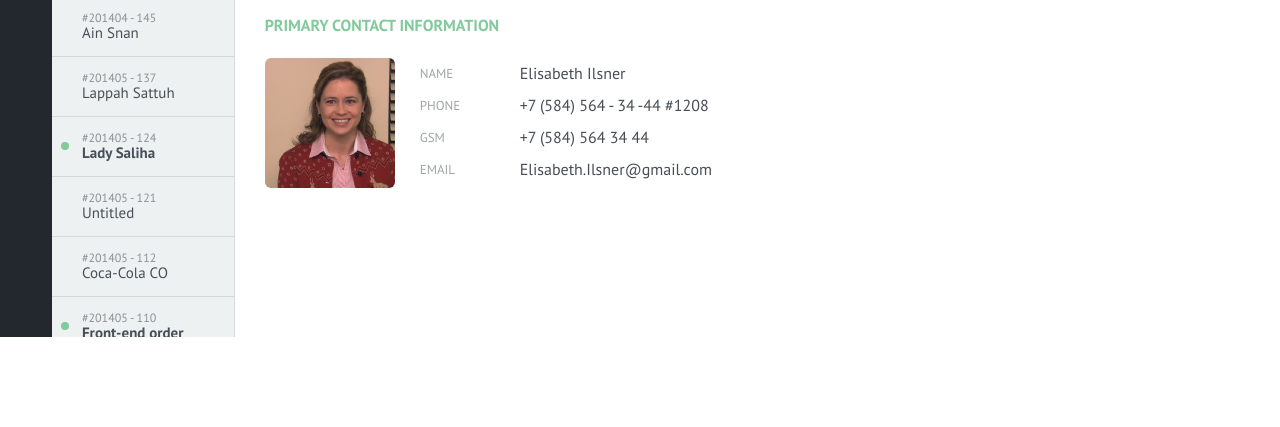
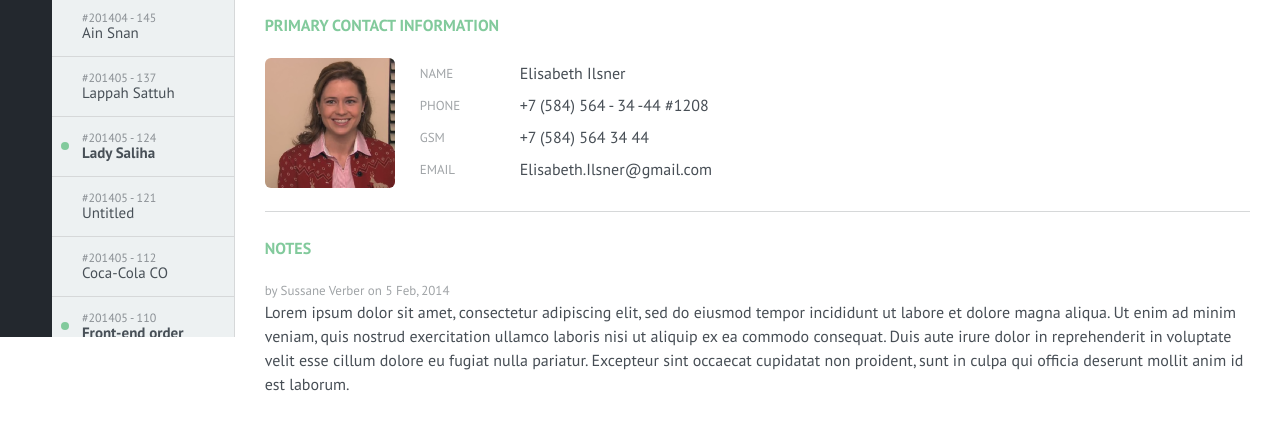
Before and after one commit to AndreyKopylov/AndreyKopylov.github.io, a plain HTML site: page index.html in a window 1280 px wide. Shown: the part 463-890 px from the top of the page. Before the commit the page ends 800 px from the top, so only its background shows below. Drawn offline with Linux system fonts and the light colour scheme.

Commit message:
add noter

```diff
--- a/assets/styles/common.css
+++ b/assets/styles/common.css
@@ -253,6 +253,13 @@ a {
 	display: table;
 	clear: both;
 	content: '';
+}
+
+.grey-line {
+	margin-top: 25px;
+	margin-bottom: 25px;
+	width: 100%;
+	border-top: 1px solid #d6d8d9;
 }
 
 .container {
@@ -532,6 +539,27 @@ a {
 	color: #82ca9c;
 	font-family: 'Sans Bold', sans-serif;
 	line-height: 24px;
+}
+
+.content-wrapper__semi-title {
+	font-family: 'Sans Regular', sans-serif;
+	line-height: 24px;
+	font-size: 13px;
+	line-height: 20px;
+	text-transform: uppercase;
+	color: #a0a4a7;
+	text-transform: initial;
+}
+
+.content-wrapper__text {
+	font-family: 'Sans Regular', sans-serif;
+	line-height: 24px;
+	font-size: 16px;
+	color: #474e55;
+}
+
+.content-wrapper__text span {
+	color: #a0a4a7;
 }
 
 .content {
--- a/index.html
+++ b/index.html
@@ -202,6 +202,11 @@
 							</td>
 						</tr>
 					</table>
+					<div class="grey-line"></div>
+					<h2 class="content-wrapper__title">Notes</h2>
+					<div class="content-wrapper__semi-title">by Sussane Verber on 5 Feb, 2014</div>
+					<div class="content-wrapper__text">Lorem ipsum dolor sit amet, consectetur adipiscing elit, sed do eiusmod tempor incididunt ut labore et dolore magna aliqua. Ut enim ad minim veniam, quis nostrud exercitation ullamco laboris nisi ut aliquip ex ea commodo consequat. Duis aute irure
+						dolor in reprehenderit in voluptate velit esse cillum dolore eu fugiat nulla pariatur. Excepteur sint occaecat cupidatat non proident, sunt in culpa qui officia deserunt mollit anim id est laborum.</div>
 				</div>
 			</div>
 		</div>
```
Also changed, not shown: 1 other file.
